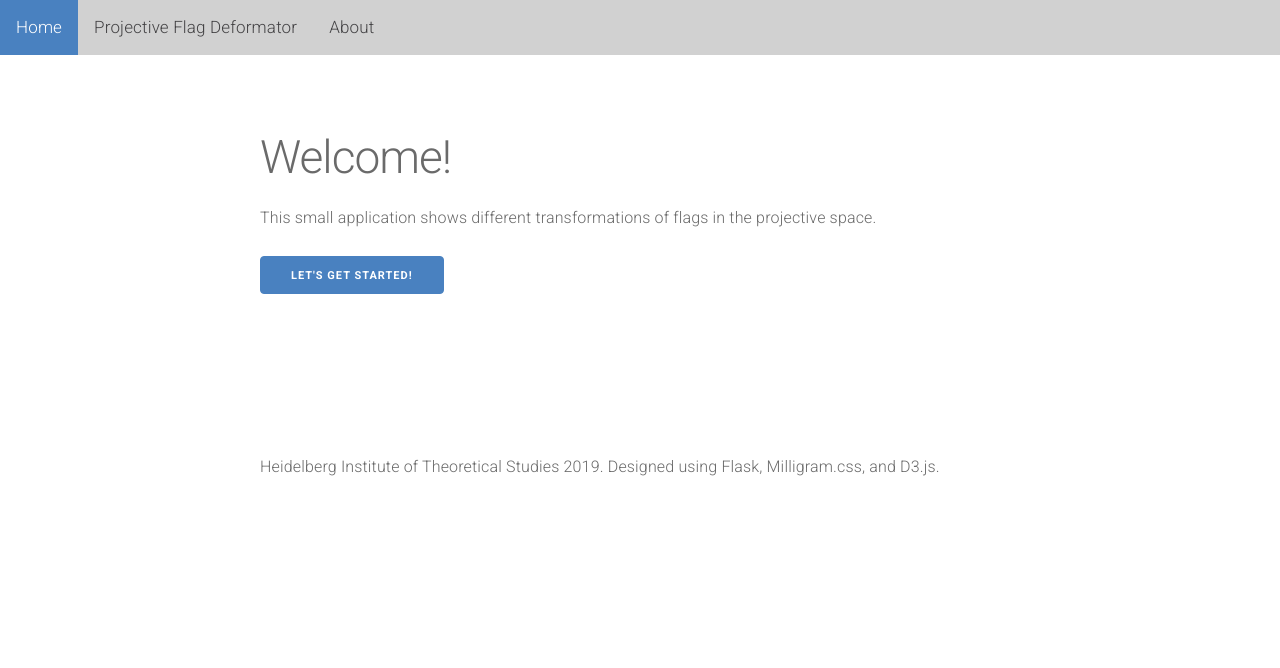
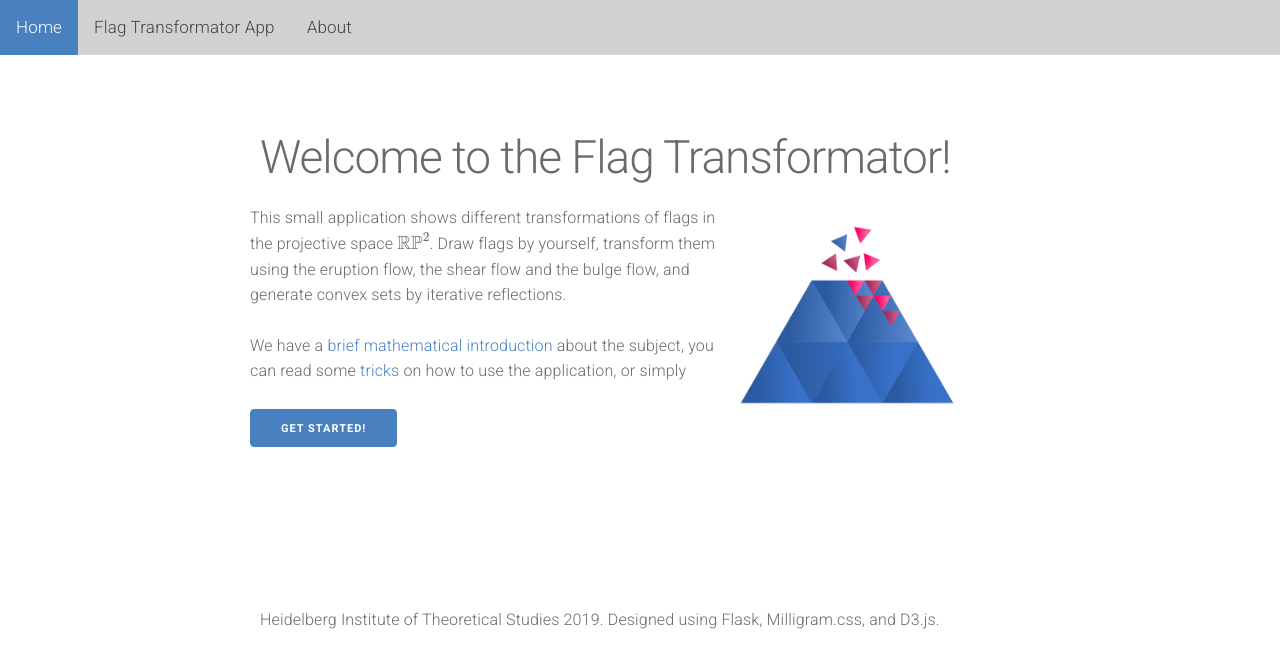
Before and after one commit to LukasDSauer/flagtrafo, a Flask app: page / in a window 1280 px wide. Shown: the top 668 px of the page. Run offline with Flask 2, Linux system fonts and the light colour scheme.

Commit message:
Adding save button and more detailed introduction.

```diff
--- a/templates/home.html
+++ b/templates/home.html
@@ -2,18 +2,34 @@
 <html lang="en" dir="ltr">
 <head>
     <meta charset="utf-8">
-    <title>Projective Flag Deformator | Home</title>
+    <title>Flag Transformator | Home</title>
 </head>
+<script src="https://polyfill.io/v3/polyfill.min.js?features=es6"></script>
+<script id="MathJax-script" async src="https://cdn.jsdelivr.net/npm/mathjax@3/es5/tex-mml-chtml.js"></script>
 <body>
 {% extends "template.html" %}
 {% block content %}
+    <section class="container" id="introduction">
+        <h1 class="title">Welcome to the Flag Transformator!</h1>
+        <div class="row">
+        <div class="column-75">
+            <p>
+                This small application shows different transformations of flags in the projective space
+                \(\mathbb{RP}^2\).
+                Draw flags by yourself, transform them using the eruption flow, the shear flow and the bulge flow, and
+                generate convex sets by iterative reflections.
+            </p>
+            <p>
+                We have a <a href="{{ url_for('about') }}">brief mathematical introduction</a> about the subject, you
+                can read some <a href="{{ url_for('about') }}">tricks</a> on how to use the application, or simply
+            </p>
+            <a class="button download" href="{{ url_for('graphics') }}" title="Download Milligram" style="horiz-align: center">Get started!</a>
 
-    <section class="container" id="examples">
-        <h1 class="title">Welcome!</h1>
-        <p>
-            This small application shows different transformations of flags in the projective space.
-        </p>
-    <a class="button download" href="{{ url_for('graphics')}}" title="Download Milligram">Let's get started!</a>
+        </div>
+        <div class="column-20">
+            <img src="{{ url_for('static', filename='images/eruption-trafo_logo.png') }}" style="width: 75%">
+        </div>
+            </div>
     </section>
 
 
--- a/templates/template.html
+++ b/templates/template.html
@@ -40,7 +40,7 @@
 <main class="wrapper">
     <div class="topnav">
         <a class="active" href="{{ url_for('home') }}">Home</a>
-        <a href="{{ url_for('graphics') }}">Projective Flag Deformator</a>
+        <a href="{{ url_for('graphics') }}">Flag Transformator App</a>
         <a href="{{ url_for('about') }}">About</a>
     </div>
 
```
Also changed, not shown: services/flagcomplex_interface.py (+0 -56 lines), static/scripts/graphics.js (+15 -1 lines), templates/graphics.html (+32 -9 lines).
